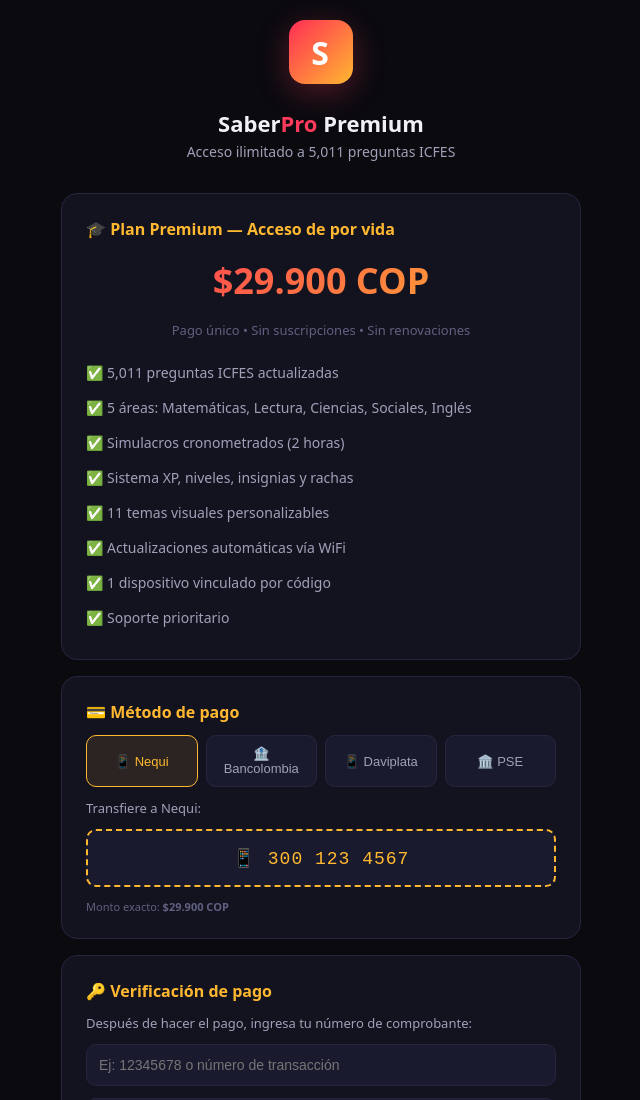
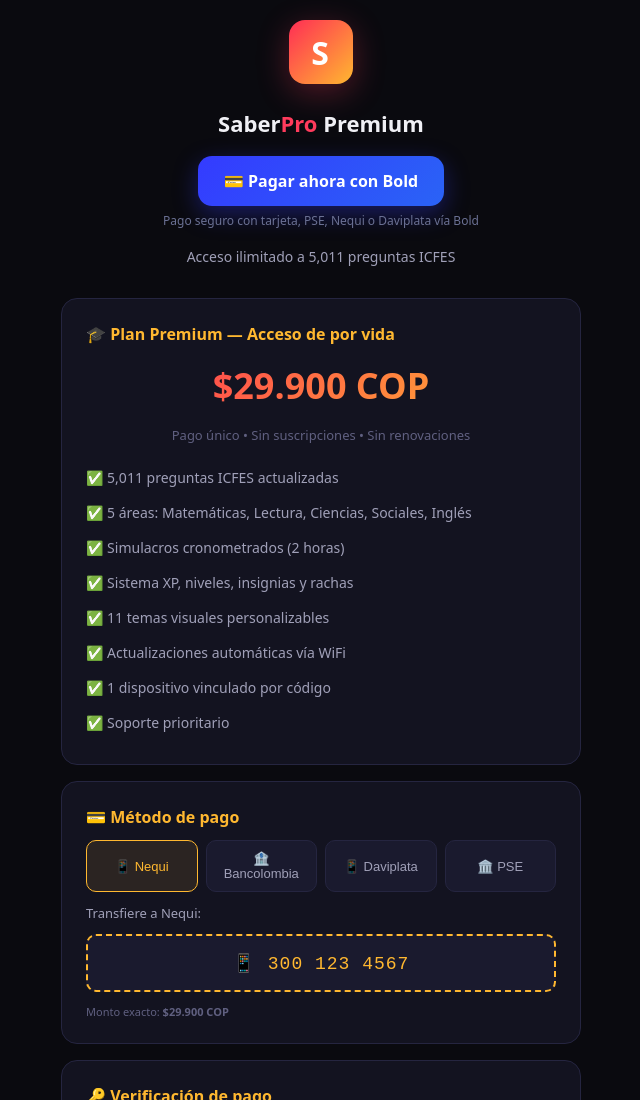
Before and after one commit to osorio-varios-P-cell/app_saberpro, a plain HTML site: page pago.html in a window 1280 px wide. Shown: the top 1100 px of the page, without its empty margins (319-959 px from the left). Drawn offline with Linux system fonts and the light colour scheme.

Commit message:
Boton de pago Bold en pago.html (link de produccion LNK_CE7WQ6DZR7)

```diff
--- a/pago.html
+++ b/pago.html
@@ -44,7 +44,14 @@
 <div class="container">
   <div class="logo"><div class="logo-square">S</div></div>
   <h1>Saber<span style="color:var(--primary)">Pro</span> Premium</h1>
-  <p class="sub">Acceso ilimitado a 5,011 preguntas ICFES</p>
+
+  <div style="margin:18px auto;max-width:480px;text-align:center">
+    <a href="https://checkout.bold.co/payment/LNK_CE7WQ6DZR7" target="_blank" rel="noopener"
+       style="display:inline-block;background:linear-gradient(135deg,#343BFF,#2A63F6);color:#fff;font-weight:800;
+              padding:14px 26px;border-radius:14px;text-decoration:none;font-size:16px;
+              box-shadow:0 8px 24px rgba(52,59,255,.35)">💳 Pagar ahora con Bold</a>
+    <p style="font-size:12px;color:#6b7194;margin-top:6px">Pago seguro con tarjeta, PSE, Nequi o Daviplata vía Bold</p>
+  </div>  <p class="sub">Acceso ilimitado a 5,011 preguntas ICFES</p>
 
   <!-- Plan Card -->
   <div class="card">
```
